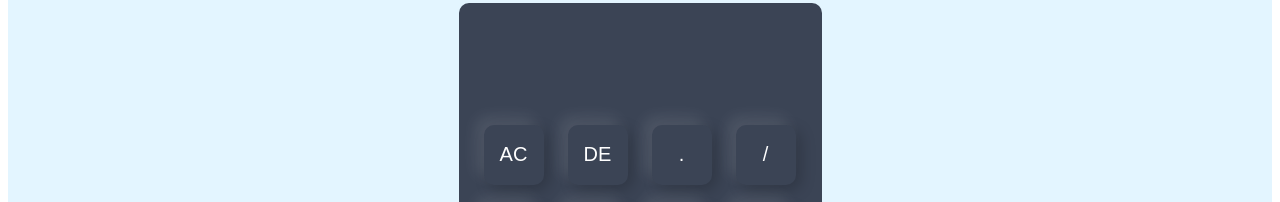
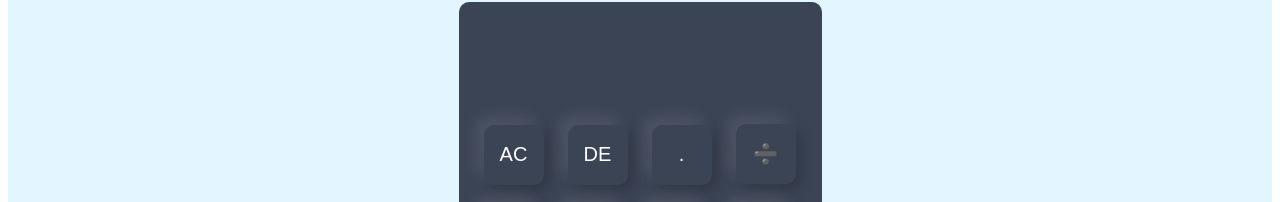
Before and after one commit to yassakhairy28/culclator, a plain HTML site: page index.html in a window 1280 px wide. Shown: the part 142-344 px from the top of the page. Drawn offline with Linux system fonts and the light colour scheme.

Commit message:
Update index.html

```diff
--- a/index.html
+++ b/index.html
@@ -16,7 +16,7 @@
         <input type="button" value="AC" onclick="display.value = ''">
         <input type="button" value="DE" onclick="display.value = display.value.toString().slice(0,-1)">
         <input type="button" value="." onclick="display.value += '.'">
-        <input type="button" value="/" onclick="display.value += '/'">
+        <input type="button" value="➗" onclick="display.value += '/'">
       </div>
       <div>
         <input type="button" value="7" onclick="display.value += '7'">
```
